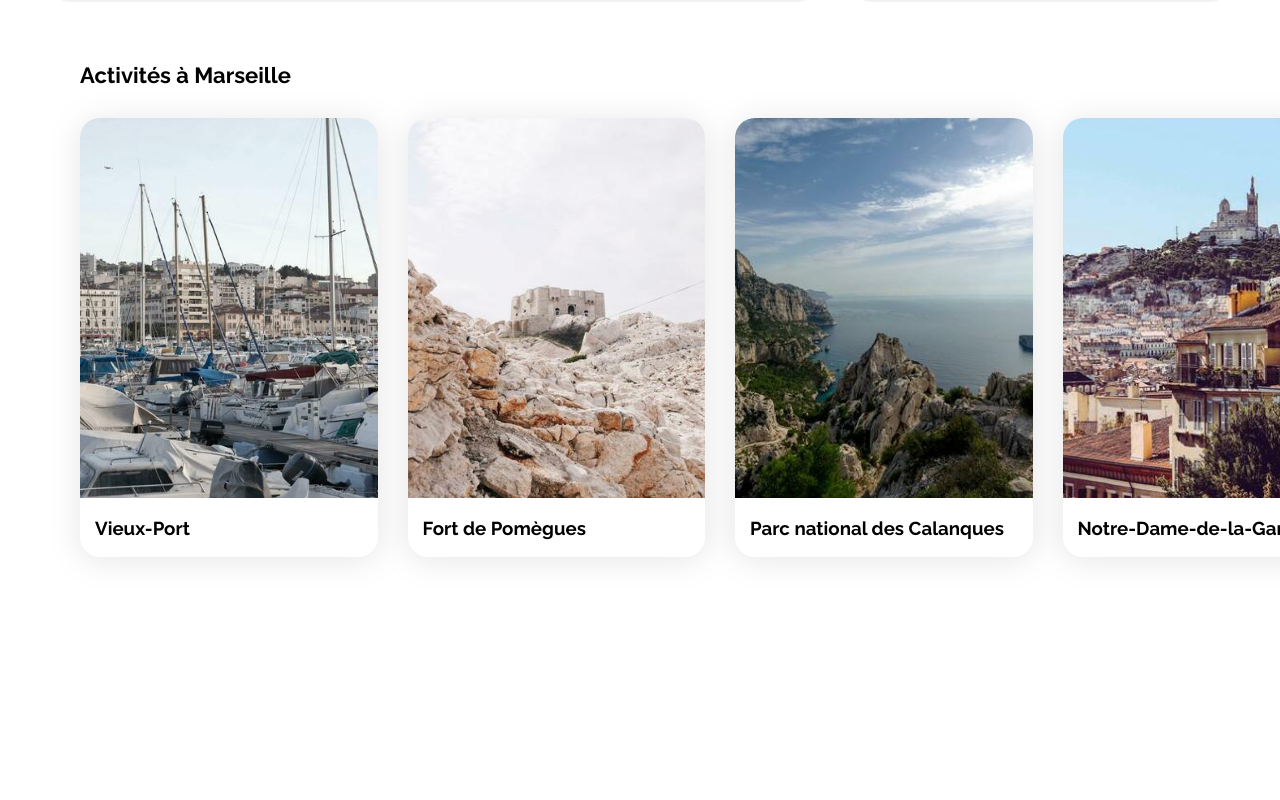
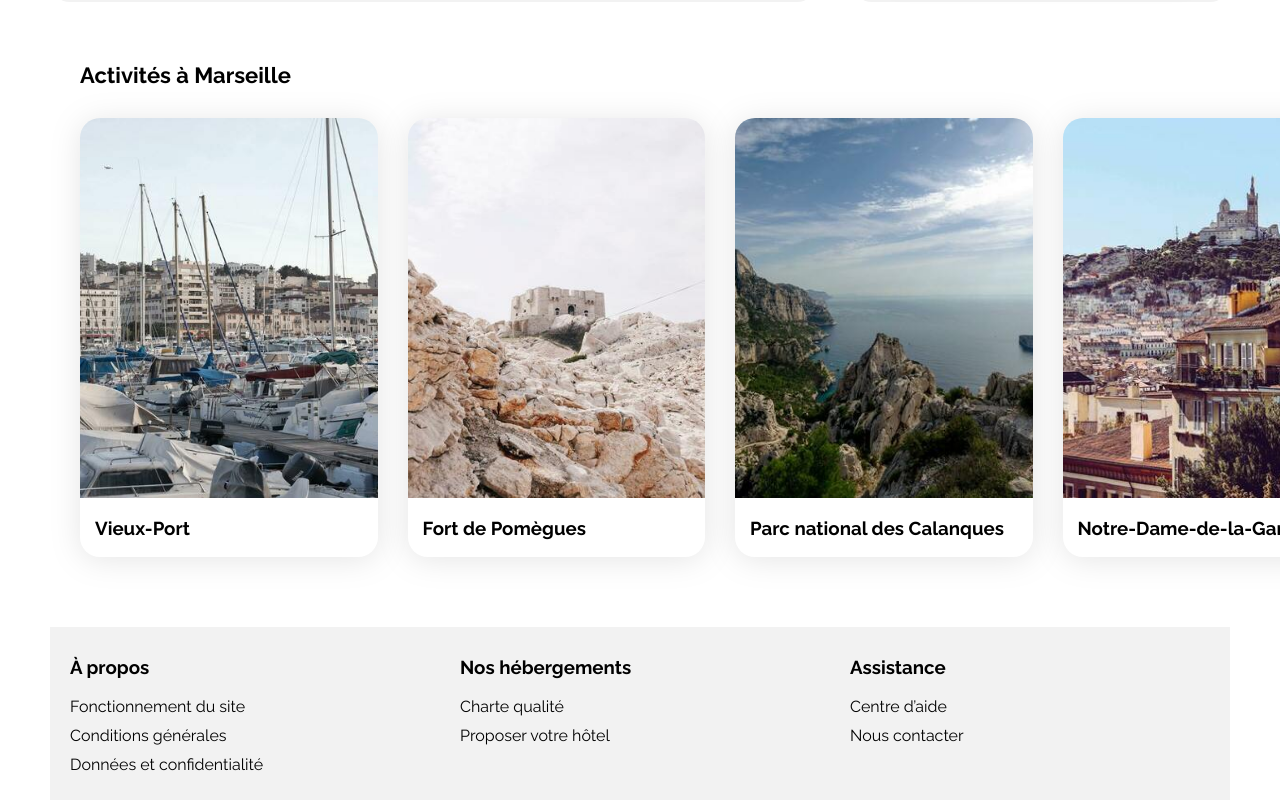
Before and after one commit to Micka070702/OpenClassrooms, a plain HTML site: page index.html in a window 1280 px wide. Shown: the part 1053-1853 px from the top of the page. Before the commit the page ends 1640 px from the top, so only its background shows below. Drawn offline with Linux system fonts and the light colour scheme.

Commit message:
p2-partie 9

```diff
--- a/css/style.css
+++ b/css/style.css
@@ -231,7 +231,7 @@ header {
 
 .hebergements-cards {
     display: grid;
-    grid-template-columns: repeat(3, 1fr); /* Trois colonnes de largeur égale */
+    grid-template-columns: repeat(3, 1fr);
     grid-gap: 30px;
 }
 
@@ -380,6 +380,34 @@ header {
     margin-bottom: 5px;
 }
 
+/*/////******************************//*//*/
+/*/////*********** Footer ***********//*//*/
+/*/////******************************//*//*/
+
+footer {
+    margin-top: 40px;
+    background-color: var(--main-bg-color);
+    padding-top: 10px;
+    padding-bottom: 10px;
+    padding-left: 20px;
+    padding-right: 20px;
+
+    display: grid;
+    grid-template-columns: repeat(3, 1fr);
+    grid-gap: 30px;
+}
+
+.ftr ul {
+    list-style-type: none;
+    padding: 0;
+}
+
+.ftr li {
+    margin-bottom: 10px;
+}
+
+
+
 
 /* Le code ci-dessous correspond à la version responsive uniquement */
 
--- a/index.html
+++ b/index.html
@@ -24,8 +24,8 @@
         <header>
             <img src="./images/logo/Booki@3x.png" alt="Logo de Booki" id="logo-booki">
             <nav id="menu-nav">
-                <a href="#hotel">Hébergements</a>
-                <a href="#activities">Activités</a>
+                <a href="#hebergement-id">Hébergements</a>
+                <a href="#activites-id">Activités</a>
             </nav>
         </header>
 
@@ -83,7 +83,7 @@
 <!-- /////////////////////////////////////////////////  - HEBERGEMENTS & POPULAIRES - \\\\\\\\\\\\\\\\\\\\\\\\\\\\\\\\\\\\\\\\\\\\\\\\\\\\\\\\\\\ -->
 <!-- ///////////////////////////////////////////////////////////////////\\\\\\\\\\\\\\\\\\\\\\\\\\\\\\\\\\\\\\\\\\\\\\\\\\\\\\\\\\\\\\\\\\\\\\\\\ -->
 
-            <div class="hebergements-and-populaires">
+            <div class="hebergements-and-populaires" id="hebergement-id">
 
                         <!-- //////////////////////////////////  - HEBERGEMENTS - \\\\\\\\\\\\\\\\\\\\\\\\\\\\\\\\\ -->
 
@@ -286,7 +286,7 @@
 <!-- /////////////////////////////////////////////////////////  - ACTIVITÉS À MARSEILLE - \\\\\\\\\\\\\\\\\\\\\\\\\\\\\\\\\\\\\\\\\\\\\\\\\\\\\\\ -->
 <!-- ///////////////////////////////////////////////////////////////////\\\\\\\\\\\\\\\\\\\\\\\\\\\\\\\\\\\\\\\\\\\\\\\\\\\\\\\\\\\\\\\\\\\\\\\\\ -->
 
-            <div class="activites-a-marseille">
+            <div class="activites-a-marseille" id="activites-id">
                 <div class="activites-title">
                     <h2 class="section-title">Activités à Marseille</h2>
                 </div>
@@ -338,7 +338,38 @@
                 </div>
             </div>
         </main>
-        <footer></footer>
+        <footer>
+            <div class="ftr">
+                <div class="ftr-title">
+                    <h3 class="ftr-title">À propos</h3>
+                </div>
+                <ul>
+                    <li><a href="#">Fonctionnement du site</a></li>
+                    <li><a href="#">Conditions générales</a></li>
+                    <li><a href="#">Données et confidentialité</a></li>
+                </ul>
+            </div>
+
+            <div class="ftr">
+                <div class="ftr-title">
+                    <h3 class="ftr-title">Nos hébergements</h3>
+                </div>
+                <ul>
+                    <li><a href="#">Charte qualité</a></li>
+                    <li><a href="#">Proposer votre hôtel</a></li>
+                </ul>
+            </div>
+
+            <div class="ftr">
+                <div class="ftr-title">
+                    <h3 class="ftr-title">Assistance</h3>
+                </div>
+                <ul>
+                    <li><a href="#">Centre d’aide</a></li>
+                    <li><a href="#">Nous contacter</a></li>
+                </ul>
+            </div>
+        </footer>
     </div>
 </body>
 
```
